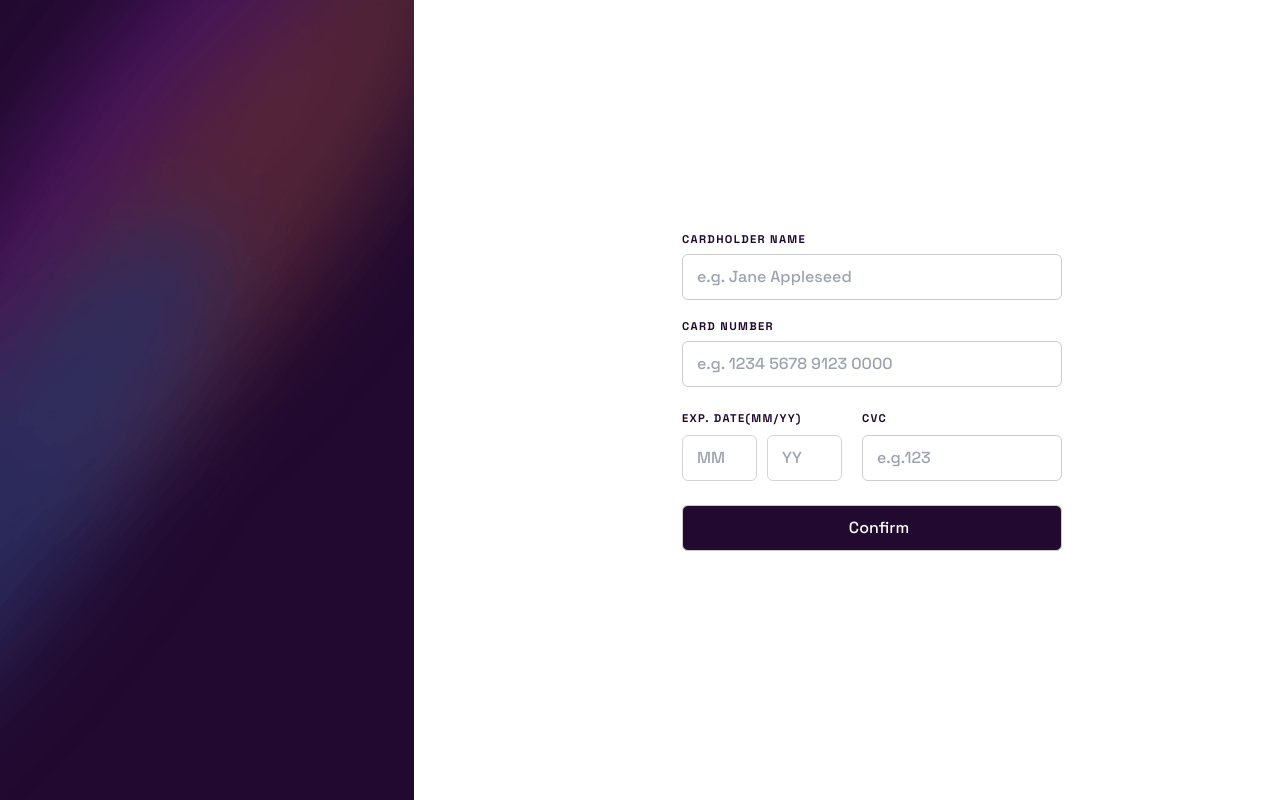
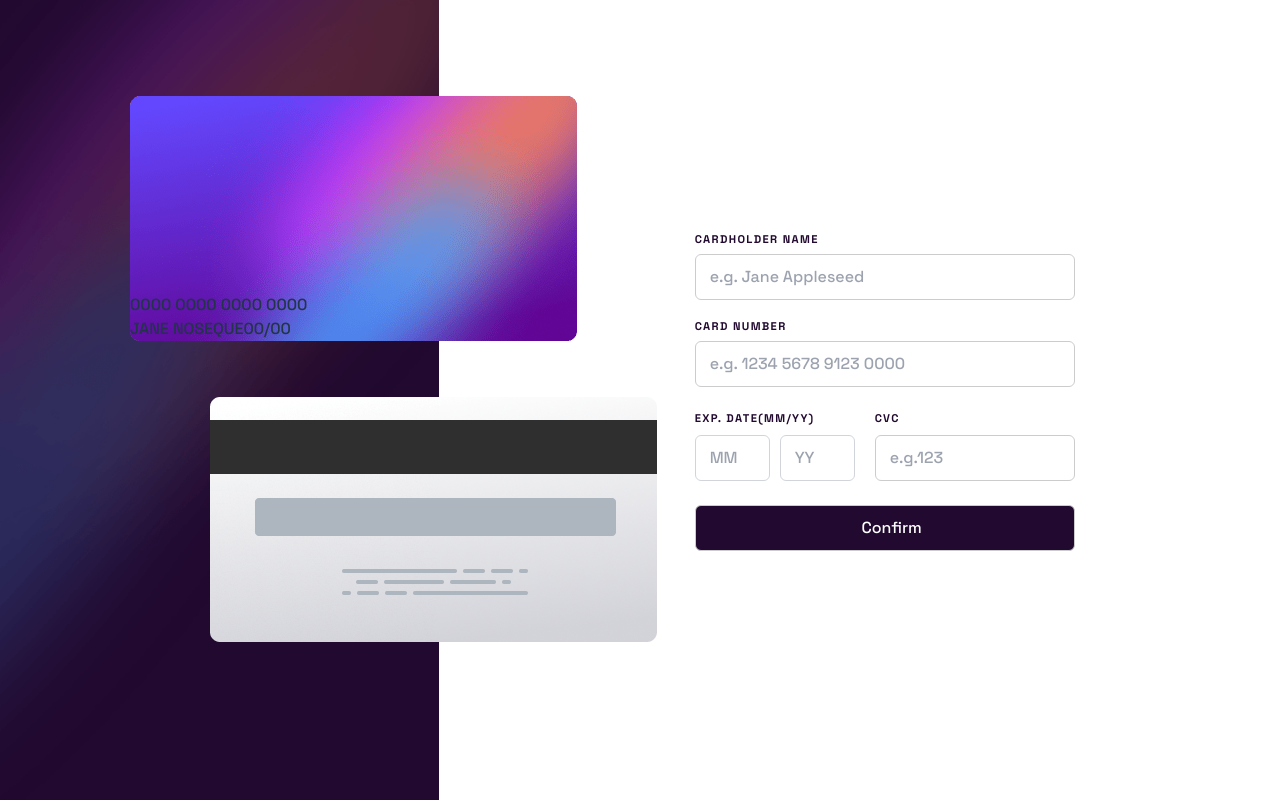
Before and after one commit to BashS117/interactive-card-form, a React (Vite) app: page / in a window 1280 px wide. Built offline with nearby package versions, Linux system fonts and the light colour scheme.

Commit message:
add assets, implemnet this assets in BgCards component

```diff
--- a/src/App.jsx
+++ b/src/App.jsx
@@ -1,6 +1,6 @@
 import bgDesktop from './assets/bg-main-desktop.png'
 import FormCard from './components/FormCard';
-
+import BgCards from './components/BgCards';
 
 import './App.css'
 import React from 'react';
@@ -12,8 +12,11 @@ function App() {
   return (
     <div className='flex'>
       <figure>
-      <img className='h-[100vh]' src={bgDesktop} alt="" />
+      <img className='h-[100vh] w-[470px]' src={bgDesktop} alt="" />
+
       </figure>
+      <BgCards/>
+
 
          <FormCard/>
 
--- /dev/null
+++ b/src/components/BgCards/index.jsx
@@ -0,0 +1,29 @@
+import React from 'react';
+import bgCardFront from '../../assets/bg-card-front.png'
+import bgCardBack from '../../assets/bg-card-back.png'
+
+function BgCards()  {
+  return (
+        <div className='absolute top-[12%] left-[130px] flex flex-col gap-14'>
+            <figure className='relative'>
+                <img src={bgCardFront} alt="" />
+                <div className='absolute bottom-0'>
+                    <p>0000 0000 0000 0000</p>
+                    <div className='flex'>
+                        <p> JANE NOSEQUE</p>
+                        <div className='flex'>
+                            <p>00</p>/
+                            <p>00</p>
+                        </div>
+                    </div>
+                </div>
+            </figure>
+            <figure className='pl-[80px]'>
+                <img src={bgCardBack} alt="" />
+            </figure>
+        </div>
+
+  )
+}
+
+export default BgCards
--- a/src/components/FormCard/index.jsx
+++ b/src/components/FormCard/index.jsx
@@ -2,7 +2,7 @@ import React from 'react'
 import { useForm } from 'react-hook-form';
 
 
-const FormCard = () => {
+function FormCard  ()  {
 
     const { register, handleSubmit, formState: { errors } } = useForm();
     const onSubmit = data => console.log(data);
--- a/src/components/Layout/index.jsx
+++ b/src/components/Layout/index.jsx
@@ -1,4 +1,4 @@
-const Layout = ({children}) => {
+function Layout  ({children})  {
     return (
       <div className='flex  flex-col  items-center'>
   {children}
```
Also changed, not shown: src/assets/bg-card-back.png (added), src/assets/bg-card-front.png (added).
